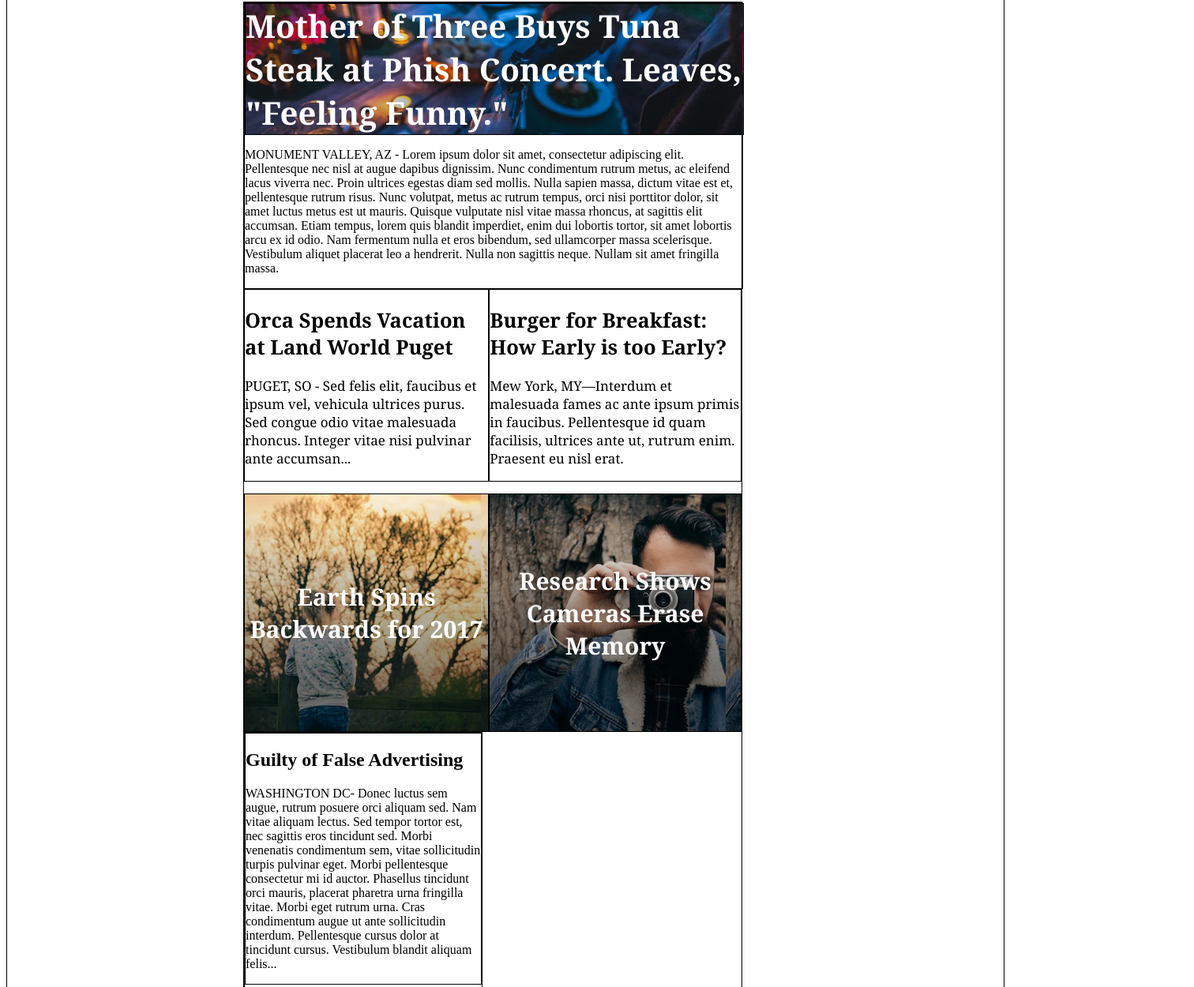
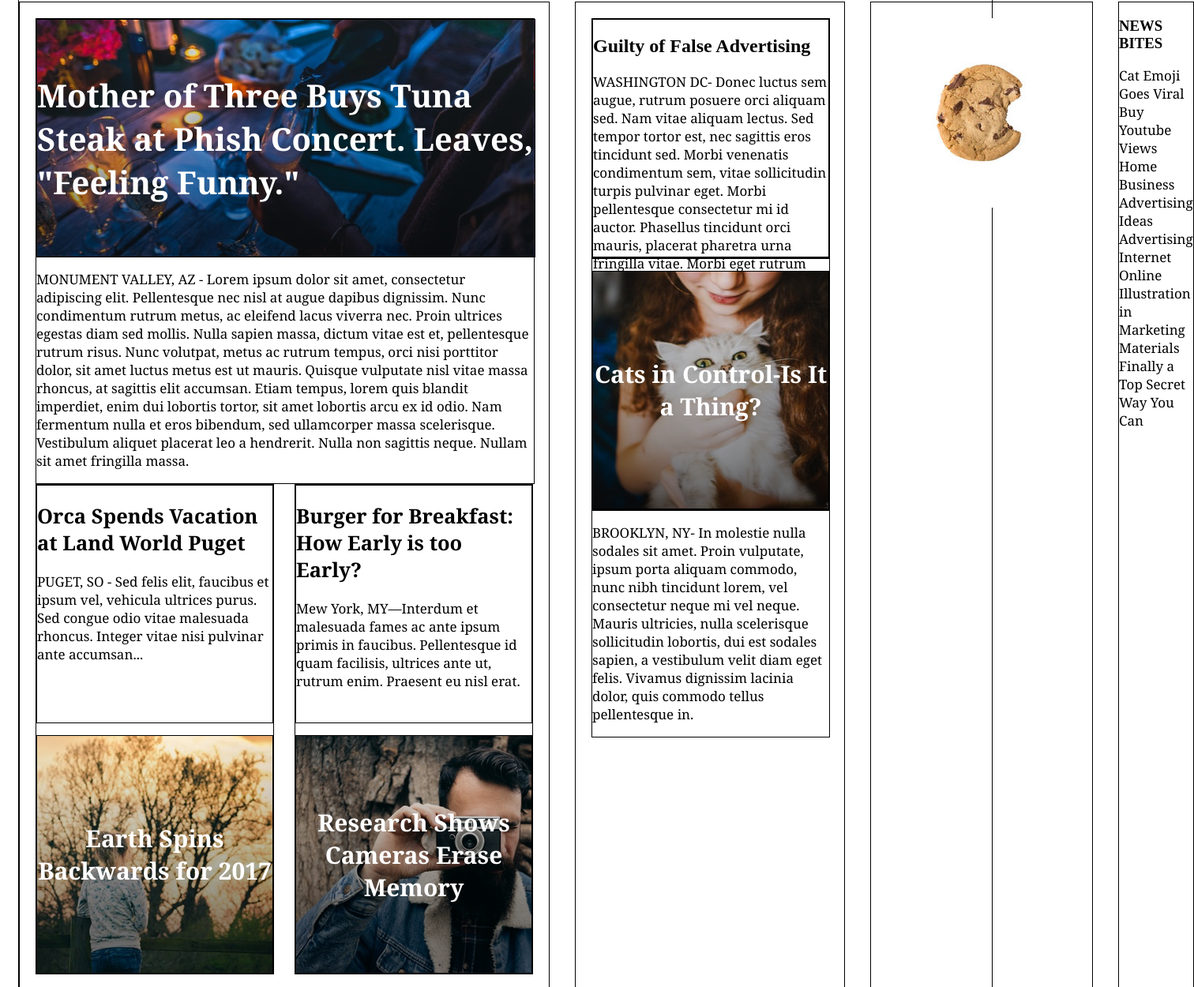
Before and after one commit to MCMEDIAPRO/mytimes, a plain HTML site: page index.html in a window 1280 px wide. Shown: the part 123-1373 px from the top of the page at 79% size, 1512 px wide, since content can reach past the window. Drawn offline with Linux system fonts and the light colour scheme.

Commit message:
way better

```diff
--- a/index.html
+++ b/index.html
@@ -40,20 +40,21 @@
                 <p class="narrative">PUGET, SO - Sed felis elit, faucibus et ipsum vel, vehicula ultrices purus. Sed congue odio vitae malesuada rhoncus. Integer vitae nisi pulvinar ante accumsan...
                 </p>
              </div><!-- "End of Orca" -->
-             <div class="image-fall">
+             <div class="fall-cancelled">
              <span>Earth Spins Backwards for 2017</span>
            </div><!-- "End of Image-Fall" -->
-          </div> <!-- "End of Story" -->
+         </div> <!-- "End of Story" -->
         <div class="story">
             <div class="text-content">
             <h2>Burger for Breakfast: How Early is too Early?</h2>
             <p class="narrative">Mew York, MY—Interdum et malesuada fames ac ante ipsum primis in faucibus. Pellentesque id quam facilisis, ultrices ante ut, rutrum enim. Praesent eu nisl erat.
             </p>
-        </div><!-- "End of Text-Content" -->
-        <div class="camera-image">
+        </div><!-- "End of Burger" -->
+        <div class="pop-culture">
           <span>Research Shows Cameras Erase Memory</span>
         </div><!-- "End of Cameras" -->
-        </div> <!-- "End of Story" -->
+        </div><!-- "End of Story" -->
+      </div> <!-- "End of Stories" -->
     </div><!-- "End of Column-large" -->
       <div class="column-medium">
          <div class="story">
@@ -61,20 +62,21 @@
              <h2>Guilty of False Advertising</h2>
              <p class="narrative">WASHINGTON DC- Donec luctus sem augue, rutrum posuere orci aliquam sed. Nam vitae aliquam lectus. Sed tempor tortor est, nec sagittis eros tincidunt sed. Morbi venenatis condimentum sem, vitae sollicitudin turpis pulvinar eget. Morbi pellentesque consectetur mi id auctor. Phasellus tincidunt orci mauris, placerat pharetra urna fringilla vitae. Morbi eget rutrum urna. Cras condimentum augue ut ante sollicitudin interdum. Pellentesque cursus dolor at tincidunt cursus. Vestibulum blandit aliquam felis...
              </p>
+           </div> <!-- "End of Story" -->
           </div><!-- "End of Text-Content" -->
           <div class="story">
-            <div class="cat-image">
+            <div class="cat-ceo">
              <span>Cats in Control-Is It a Thing?</span>
-       </div><!-- "End of Story" -->
-       <div class="narrative">
-         <p class="narrative">BROOKLYN, NY- In molestie nulla sodales sit amet. Proin vulputate, ipsum porta aliquam commodo, nunc nibh tincidunt lorem, vel consectetur neque mi vel neque. Mauris ultricies, nulla scelerisque sollicitudin lobortis, dui est sodales sapien, a vestibulum velit diam eget felis. Vivamus dignissim lacinia dolor, quis commodo tellus pellentesque in.
+</div><!-- "End of Cat cat-ceo" -->
+          </div><!-- "End of Story" -->
+          <div class="story">
+       <p class="narrative">BROOKLYN, NY- In molestie nulla sodales sit amet. Proin vulputate, ipsum porta aliquam commodo, nunc nibh tincidunt lorem, vel consectetur neque mi vel neque. Mauris ultricies, nulla scelerisque sollicitudin lobortis, dui est sodales sapien, a vestibulum velit diam eget felis. Vivamus dignissim lacinia dolor, quis commodo tellus pellentesque in.
          </p>
-       </div><!-- "End of Narrative" -->
+      </div><!-- "End of Story" -->
      </div><!-- "End of Column-Medium" -->
       <div class="column-small">
         <!-- "Image" -->
-        <div class="cookie">
-        <img class="img-news-bite"< src="./ressources/img/img-news-bite.png" />
+        <img class="img-cookie"< src="./ressources/img/img-news-bite.png" />
           </div><!-- "End of Image" -->
         <div class="news-bites">
           <h3>NEWS BITES</h3>
@@ -83,7 +85,6 @@
         </div><!-- "End of News-bites" -->
 
       </div><!-- "End of Column-Small" -->
-      </div> <!-- "End of stories" -->
     </div><!-- "End of container" -->
 </body>  <!-- "End Body" -->
 </html>
--- a/ressources/css/style.css
+++ b/ressources/css/style.css
@@ -38,30 +38,35 @@ padding: 20px 10px;
 }
 body .container {
   display: flex;
+  width: 1232px;
   margin: 0 auto 78px auto;
   padding-top: 116px;
   border: 1px solid black;
-  justify-content: space-around;
-  flex-direction: row;
 }
 .container .column-large {
-  display: block;
+  display: flex;
   flex-direction: column;
   width: 630px;
   margin-right: 32px;
+  padding: 20px;
   border: 1px solid black;
 }
 .lead-story {
-  display: block;
-  border: 1px solid black;
   width: 630px;
   margin-top: 0;
+  font-family: Georgia;
+  font-size: 17px;
+  color: black;
+  border: 1px solid black;
 }
 .image-content {
-  display: block;
+  display: flex;
+  flex-direction: column;
+  justify-content: center;
   background-image: url("../img/img-story-main.png");
   border: 1px solid black;
   width: 630px;
+  height: 300px;
   margin-top: 0;
 }
 .image-content span {
@@ -71,13 +76,17 @@ body .container {
   color: white;
   text-align: left;
 }
-.narrative p {
+.narrative {
+  margin-top: 16px;
   font-family: Georgia;
   font-size: 17px;
   color: black;
+      margin-top: 16px;
 }
 .stories {
   display: flex;
+  justify-content: space-between;
+  margin-top: 17px;
   font-family: Georgia;
   font-size: 17px;
   color: black;
@@ -85,13 +94,17 @@ body .container {
   margin-top: 0;
 }
 .story {
-  display: block;
+  display: flex;
+  flex-direction: column;
+  width: 300px;
+  border: 1px solid black;
 }
-.orca {
+.text-content {
+  height: 250px;
   display: block;
   border: 1px solid black;
 }
-.image-fall {
+.fall-cancelled {
   display: flex;
   background-image: url("../img/img-story-2.png");
   flex-direction: column;
@@ -101,30 +114,23 @@ body .container {
   border: 1px solid black;
   text-align: center;
 }
-.image-fall span {
+.fall-cancelled span {
   font-family: Georgia;
   font-weight: bold;
   font-size: 30px;
   color: white;
 }
-.text-content {
-  display: block;
-    border: 1px solid black;
-}
-.burger {
-  display: block;
-  border: 1px solid black;
-}
-.camera-image {
+.pop-culture {
+  display: flex;
   background-image: url("../img/img-story-3.png");
-  border: 1px solid black;
-  display: flex;
   flex-direction: column;
   justify-content: center;
   height: 300px;
   margin-top: 15px;
+  border: 1px solid black;
+  text-align: center;
 }
-.camera-image span {
+.pop-culture span {
   font-family: Georgia;
   font-weight: bold;
   font-size: 30px;
@@ -132,42 +138,58 @@ body .container {
   text-align: center;
 }
 .container .column-medium {
-  display: block;
+  display: flex;
   flex-direction: column;
   width: 300px;
   margin-right: 32px;
+  padding: 20px;
   border: 1px solid black;
 }
-.cat-image {
+.story {
+  display: flex;
+  flex-direction: column;
+  width: 300px;
+}
+.text-content {
+  height: 300px;
+  display: block;
+  border: 1px solid black;
+}
+.cat-ceo {
+  display: flex;
   background-image: url("../img/img-story-1.png");
-  border: 1px solid black;
-  display: flex;
   flex-direction: column;
   justify-content: center;
   height: 300px;
   margin-top: 15px;
+  border: 1px solid black;
+  text-align: center;
+}
+.cat-ceo span {
   font-family: Georgia;
   font-weight: bold;
   font-size: 30px;
   color: white;
   text-align: center;
 }
-.cat-image span {
-  font-family: Georgia;
-  font-weight: bold;
-  font-size: 30px;
-  color: white;
-}
-.column-small {
-  display: block;
+.container .column-small {
+  display: flex;
   flex-direction: column;
   width: 240px;
   margin-right: 32px;
+  padding: 20px;
   border: 1px solid black;
 }
-.cookie {
-  display: block;
+.img.cookie {
+  height: 240px;
   border: 1px solid black;
+}
+.narrative {
+  margin-top: 16px;
+  font-family: Georgia;
+  font-size: 17px;
+  color: black;
+      margin-top: 16px;
 }
 .news-bites {
   display: block;
```
